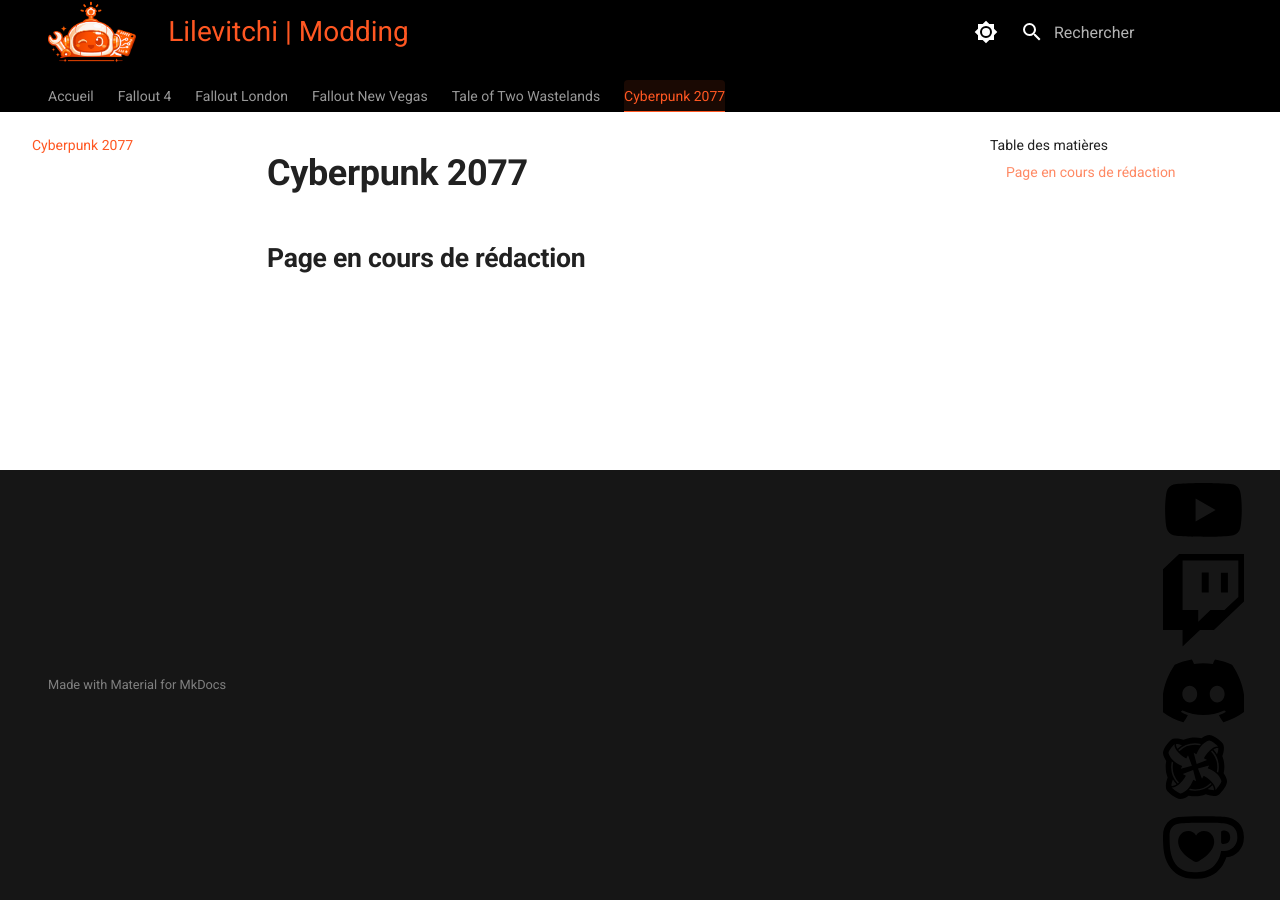
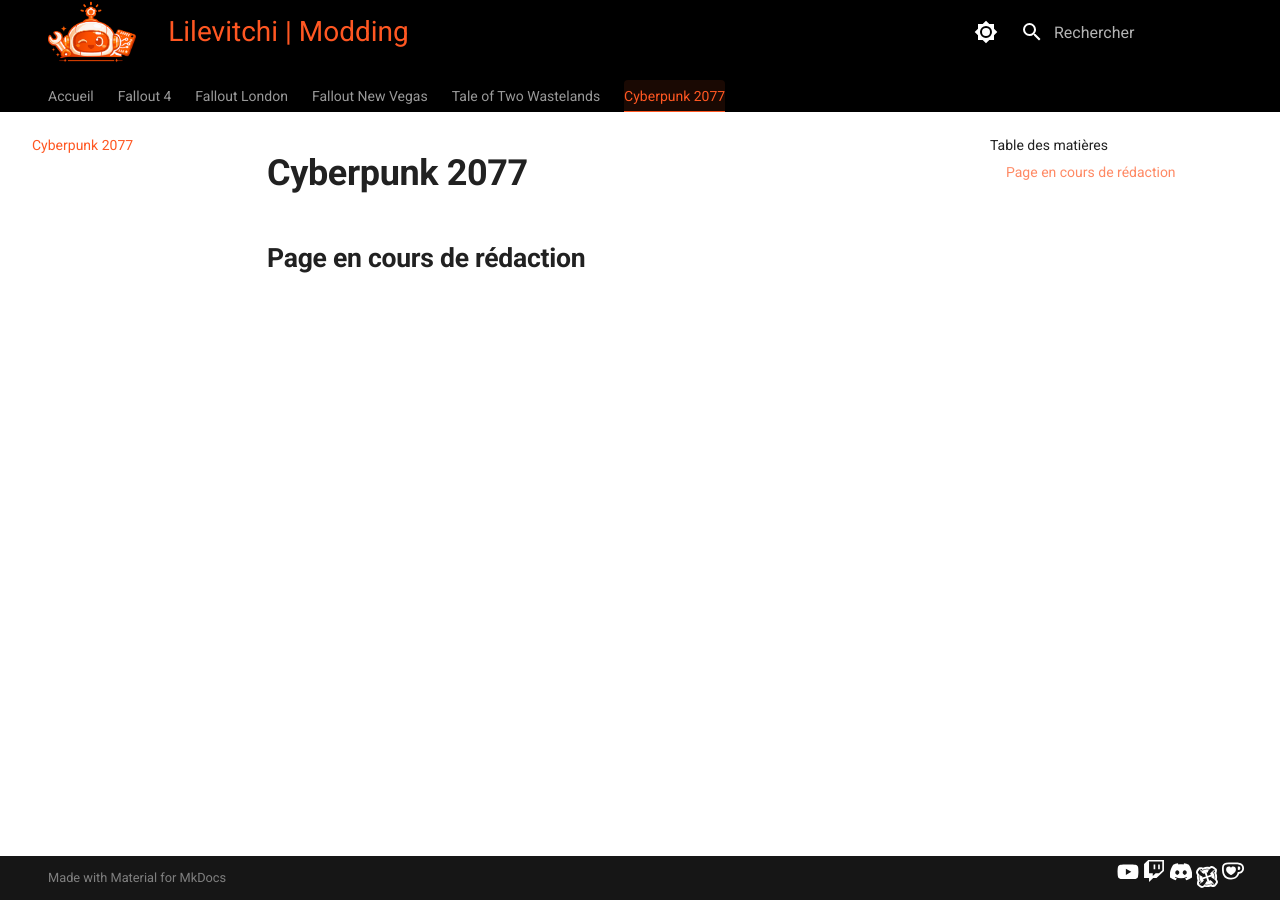
Before and after one commit to Lilevitchi/lilevitchi.github.io, an MkDocs documentation site: the page built from docs/cyberpunk/index.md, in a window 1280 px wide. Built offline with MkDocs 1.6.1 and Material for MkDocs 9.7.7, drawn with Linux system fonts in a browser that asks for light colours.

Commit message:
Update extra.css

```diff
--- a/docs/stylesheets/extra.css
+++ b/docs/stylesheets/extra.css
@@ -156,10 +156,26 @@
 }
 
 /* --- 9. RÉSEAUX SOCIAUX --- */
+.md-footer-social__link svg {
+   max-height: 1.1rem !important;
+   width: 1.1rem !important;
+   fill: #ffffff !important;
+    transition: fill 0.3s ease;
+}
 
 
-.nexusmods {
-  height: 1.2rem;
+.orange-icon-svg, .custom-social-icon, .md-footer-social__icon {
+    height: 1.1rem !important;
+    width: 1.1rem !important;
+    vertical-align: middle;
+    display: inline-block;
+    filter: brightness(0) invert(1) !important;
+    transition: filter 0.3s ease;
+}
+
+.md-typeset a:hover .orange-icon-svg,
+.md-footer-social__link:hover .md-footer-social__icon {
+   filter: invert(48%) sepia(89%) saturate(2476%) hue-rotate(346deg) brightness(101%) contrast(101%) !important;
 }
 
 /* ============================================================
```
